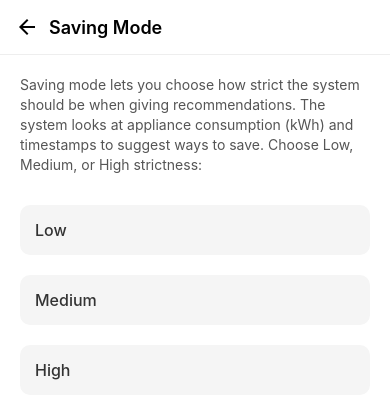
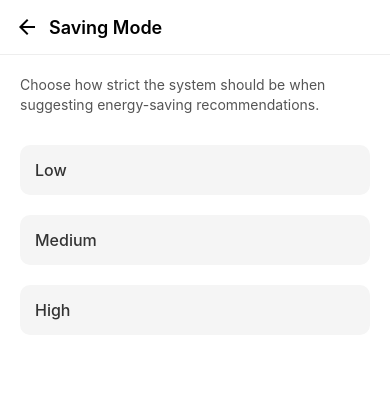
Before and after one commit to jiro1106/HomeSense, a React Native app in the folder Frontend/homesense-mobapp/: screen /SavingMode in a window 390 px wide. Shown: the top 418 px of the page. Built offline with nearby package versions, Linux system fonts and the light colour scheme; what react-native-worklets would draw is missing.

Commit message:
integrated endpoint to savings mode page

```diff
--- a/Frontend/homesense-mobapp/screens/SavingMode.tsx
+++ b/Frontend/homesense-mobapp/screens/SavingMode.tsx
@@ -1,77 +1,128 @@
-import React, { useState, useEffect } from 'react';
-import { View, Text, TouchableOpacity, StatusBar, Alert, ScrollView } from 'react-native';
-import { SafeAreaView } from 'react-native-safe-area-context';
-import Icon from 'react-native-vector-icons/MaterialIcons';
-import AsyncStorage from '@react-native-async-storage/async-storage';
-import { useNavigation } from '@react-navigation/native';
-import { NativeStackNavigationProp } from '@react-navigation/native-stack';
-import { RootStackParamList } from '../App';
-import styles from './styles/SavingModeStyles';
+import React, { useState, useEffect } from "react";
+import {
+  View,
+  Text,
+  TouchableOpacity,
+  StatusBar,
+  Alert,
+  ScrollView,
+  ActivityIndicator,
+} from "react-native";
+import { SafeAreaView } from "react-native-safe-area-context";
+import Icon from "react-native-vector-icons/MaterialIcons";
+import AsyncStorage from "@react-native-async-storage/async-storage";
+import { useNavigation } from "@react-navigation/native";
+import { NativeStackNavigationProp } from "@react-navigation/native-stack";
+import { RootStackParamList } from "../App";
+import api from "../utils/api";
+import styles from "./styles/SavingModeStyles";
 
-type NavProp = NativeStackNavigationProp<RootStackParamList, 'SavingMode'>;
+type NavProp = NativeStackNavigationProp<RootStackParamList, "SavingMode">;
 
 const SavingMode = () => {
   const navigation = useNavigation<NavProp>();
   const [selectedMode, setSelectedMode] = useState<string | null>(null);
+  const [loading, setLoading] = useState<boolean>(false);
+  const [householdId, setHouseholdId] = useState<string | null>(null);
 
   useEffect(() => {
+    const loadHouseholdId = async () => {
+      const storedUser = await AsyncStorage.getItem("userData");
+      if (storedUser) {
+        const parsedUser = JSON.parse(storedUser);
+        setHouseholdId(parsedUser.household_id); // 👈 get it from backend data
+      }
+    };
+    loadHouseholdId();
+  }, []);
+
+  // Load saved mode from AsyncStorage
+  useEffect(() => {
     const loadMode = async () => {
-      const savedMode = await AsyncStorage.getItem('savingMode');
+      const savedMode = await AsyncStorage.getItem("savingMode");
       if (savedMode) setSelectedMode(savedMode);
     };
     loadMode();
   }, []);
 
+  // Handle user selecting a mode
   const handleSelectMode = async (mode: string) => {
+    try {
+      setLoading(true);
       setSelectedMode(mode);
-    await AsyncStorage.setItem('savingMode', mode);
-    Alert.alert("Saved", `You selected ${mode} Saving Mode.`);
+      await AsyncStorage.setItem("savingMode", mode);
+
+      // Convert to lowercase for backend
+      const backendMode = mode.toLowerCase();
+
+      // Send PUT request to API
+      const response = await api.put(
+        `energy/household/${householdId}/mode`,
+        null,
+        {
+          params: { mode: backendMode },
+        }
+      );
+
+      Alert.alert("Success", response.data.message);
       navigation.goBack();
+    } catch (error: any) {
+      console.error("Error updating savings mode:", error);
+      Alert.alert(
+        "Error",
+        error.response?.data?.detail ||
+          "Failed to update mode. Check your connection or API server."
+      );
+    } finally {
+      setLoading(false);
+    }
   };
 
   return (
     <View style={styles.container}>
       <StatusBar barStyle="dark-content" backgroundColor="#fff" />
-      <SafeAreaView style={styles.safeArea} edges={['top', 'bottom']}>
-
+      <SafeAreaView style={styles.safeArea} edges={["top", "bottom"]}>
         {/* Top Bar */}
         <View style={styles.topBar}>
-          <TouchableOpacity onPress={() => navigation.goBack()} style={styles.backButton}>
+          <TouchableOpacity
+            onPress={() => navigation.goBack()}
+            style={styles.backButton}
+          >
             <Icon name="arrow-back" size={24} color="#000" />
           </TouchableOpacity>
           <Text style={styles.headerTitle}>Saving Mode</Text>
         </View>
 
+        {loading ? (
+          <View
+            style={{ flex: 1, justifyContent: "center", alignItems: "center" }}
+          >
+            <ActivityIndicator size="large" color="#4CAF50" />
+            <Text style={{ marginTop: 10 }}>Updating mode...</Text>
+          </View>
+        ) : (
           <ScrollView contentContainerStyle={styles.content}>
             {/* Instructions */}
             <Text style={styles.instructions}>
-            Saving mode lets you choose how strict the system should be when giving
-            recommendations. The system looks at appliance consumption (kWh) and timestamps
-            to suggest ways to save. Choose Low, Medium, or High strictness:
+              Choose how strict the system should be when suggesting
+              energy-saving recommendations.
             </Text>
 
             {/* Options */}
+            {["Low", "Medium", "High"].map((mode) => (
               <TouchableOpacity
-            style={[styles.optionButton, selectedMode === "Low" && styles.selectedOption]}
-            onPress={() => handleSelectMode("Low")}
+                key={mode}
+                style={[
+                  styles.optionButton,
+                  selectedMode === mode && styles.selectedOption,
+                ]}
+                onPress={() => handleSelectMode(mode)}
               >
-            <Text style={styles.optionText}>Low</Text>
+                <Text style={styles.optionText}>{mode}</Text>
               </TouchableOpacity>
-
-          <TouchableOpacity
-            style={[styles.optionButton, selectedMode === "Medium" && styles.selectedOption]}
-            onPress={() => handleSelectMode("Medium")}
-          >
-            <Text style={styles.optionText}>Medium</Text>
-          </TouchableOpacity>
-
-          <TouchableOpacity
-            style={[styles.optionButton, selectedMode === "High" && styles.selectedOption]}
-            onPress={() => handleSelectMode("High")}
-          >
-            <Text style={styles.optionText}>High</Text>
-          </TouchableOpacity>
+            ))}
           </ScrollView>
+        )}
       </SafeAreaView>
     </View>
   );
```
Lines whose indentation alone changed are shown as unchanged.
